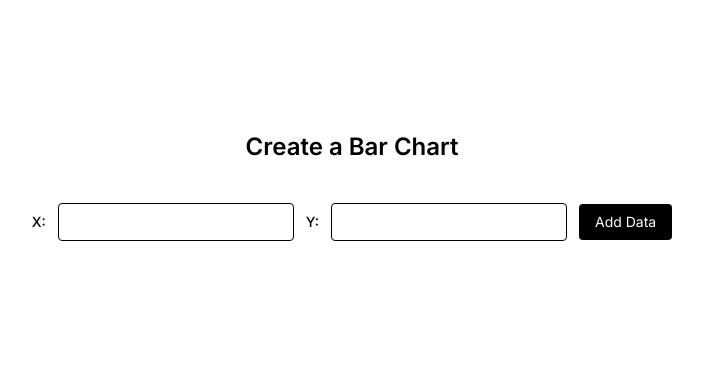
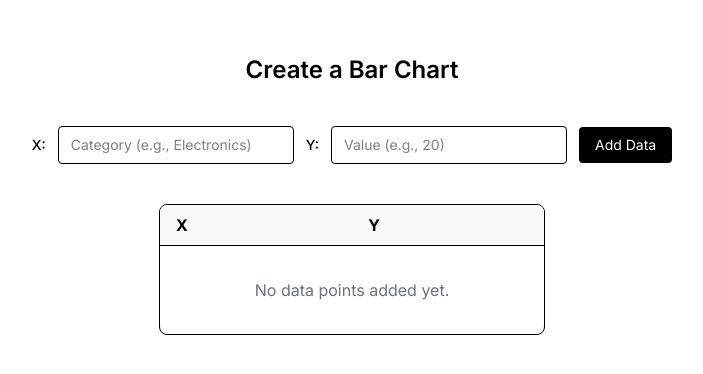
Before and after one commit to kushal-zinzuvadia-simform/bar-chart-generator, a React (Vite) app: page / in a window 1280 px wide. Shown: the part 206-580 px from the top of the page, without its empty margins (288-991 px from the left). Built offline with nearby package versions, Linux system fonts and the light colour scheme.

Commit message:
feat: Show data table, add placeholder, limit max input value, focus inputX

```diff
--- a/src/App.tsx
+++ b/src/App.tsx
@@ -1,20 +1,17 @@
 import { Toaster } from 'react-hot-toast';
 import InputForm from './components/InputForm/InputForm';
 import { useChartData } from './hooks/useChartData';
-import { useEffect } from 'react';
+import DataTable from './components/DataTable/DataTable';
 
 function App() {
   const { chartData, addItem } = useChartData();
-
-  useEffect(() => {
-    console.log(chartData);
-  }, [chartData]);
 
   return (
     <div className="min-h-screen flex flex-col items-center justify-center gap-6 px-4">
       <Toaster />
       <h2 className="text-2xl font-semibold">Create a Bar Chart</h2>
       <InputForm onAdd={addItem} />
+      <DataTable data={chartData} />
     </div>
   );
 }
--- /dev/null
+++ b/src/components/DataTable/DataTable.tsx
@@ -0,0 +1,42 @@
+import type { ChartItem } from '../../types/chart';
+
+type DataTableProps = {
+  data: ChartItem[];
+};
+
+const DataTable = ({ data }: DataTableProps) => {
+  return (
+    <div className="overflow-hidden border rounded-lg">
+      <table className="min-w-sm">
+        <thead>
+          <tr className="border-b bg-gray-50">
+            <th className="px-4 py-2 text-left">X</th>
+            <th className="px-4 py-2 text-left">Y</th>
+          </tr>
+        </thead>
+
+        <tbody>
+          {data.length === 0 ? (
+            <tr>
+              <td colSpan={2} className="px-4 py-8 text-center text-gray-500">
+                No data points added yet.
+              </td>
+            </tr>
+          ) : (
+            data.map((row, index) => (
+              <tr
+                key={`${row.label}-${index}`}
+                className="border-b last:border-b-0 even:bg-gray-100"
+              >
+                <td className="px-4 py-2">{row.label}</td>
+                <td className="px-4 py-2">{row.value}</td>
+              </tr>
+            ))
+          )}
+        </tbody>
+      </table>
+    </div>
+  );
+};
+
+export default DataTable;
--- a/src/components/InputForm/InputForm.tsx
+++ b/src/components/InputForm/InputForm.tsx
@@ -18,9 +18,12 @@ const InputForm = ({ onAdd }: InputFormProps) => {
     const added = onAdd(label, value);
 
     if (added) {
-      if (labelRef.current) labelRef.current.value = '';
+      if (labelRef.current) {
+        labelRef.current.value = '';
+        labelRef.current.focus();
+      }
       if (valueRef.current) valueRef.current.value = '';
-      toast.success(`Added data "${label}: ${value}"`);
+      toast.success(`Added data "${label}: ${value}"`, { duration: 3000 });
     }
   };
 
@@ -33,6 +36,8 @@ const InputForm = ({ onAdd }: InputFormProps) => {
         <input
           id="inputX"
           type="text"
+          placeholder="Category (e.g., Electronics)"
+          maxLength={20}
           ref={labelRef}
           className="border rounded px-3 py-2 text-sm outline-none focus:ring-1"
         />
@@ -43,6 +48,8 @@ const InputForm = ({ onAdd }: InputFormProps) => {
         <input
           id="inputY"
           type="number"
+          placeholder="Value (e.g., 20)"
+          max={10000000000}
           ref={valueRef}
           className="border rounded px-3 py-2 text-sm outline-none focus:ring-1"
         />
--- a/src/utils/validateChartInput.ts
+++ b/src/utils/validateChartInput.ts
@@ -1,8 +1,6 @@
 import type { ChartItem } from '../types/chart';
 
-type ValidationResult =
-    | { valid: true }
-    | { valid: false; message: string };
+type ValidationResult = { valid: true } | { valid: false; message: string };
 
 export function validateChartInput(
   prev: ChartItem[],
@@ -11,13 +9,16 @@ export function validateChartInput(
 ): ValidationResult {
   if (!label) return { valid: false, message: 'Please add X-axis data.' };
   if (value === '') return { valid: false, message: 'Please add Y-axis data.' };
-    if (isNaN(Number(value))) return { valid: false, message: 'Y-axis must be a number.' };
-    if (Number(value) < 0) return { valid: false, message: 'Y-axis must be non-negative.' };
+  if (isNaN(Number(value)))
+    return { valid: false, message: 'Y-axis must be a number.' };
+  if (Number(value) < 0)
+    return { valid: false, message: 'Y-axis must be non-negative.' };
 
   const isDuplicate = prev.some(
     (item) => item.label.toLowerCase() === label.toLowerCase()
   );
-    if (isDuplicate) return { valid: false, message: 'X-axis label must be unique.' };
+  if (isDuplicate)
+    return { valid: false, message: 'X-axis label must be unique.' };
 
   return { valid: true };
 }
```
Also changed, not shown: src/hooks/useChartData.ts (indentation only). Lines whose indentation alone changed are shown as unchanged.
